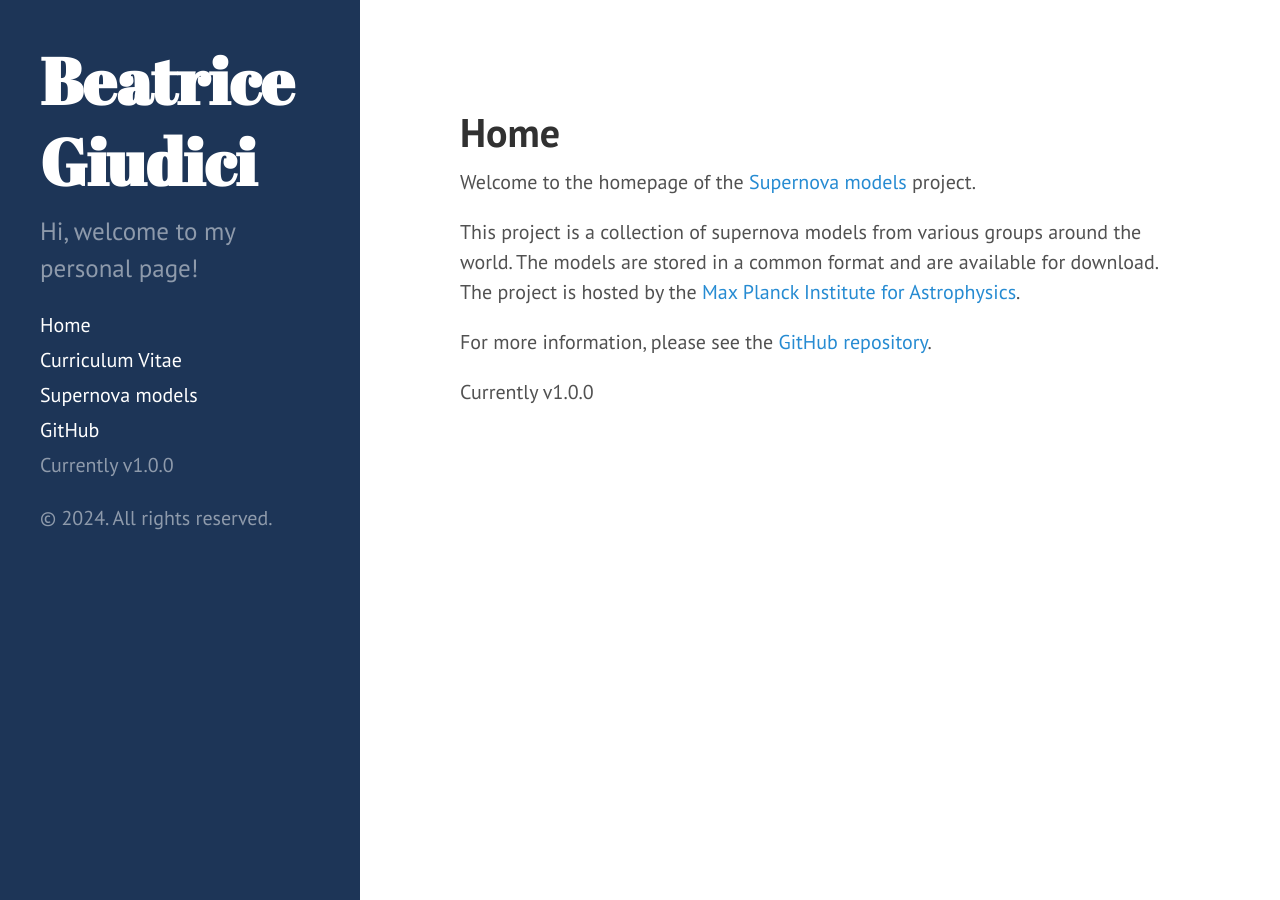
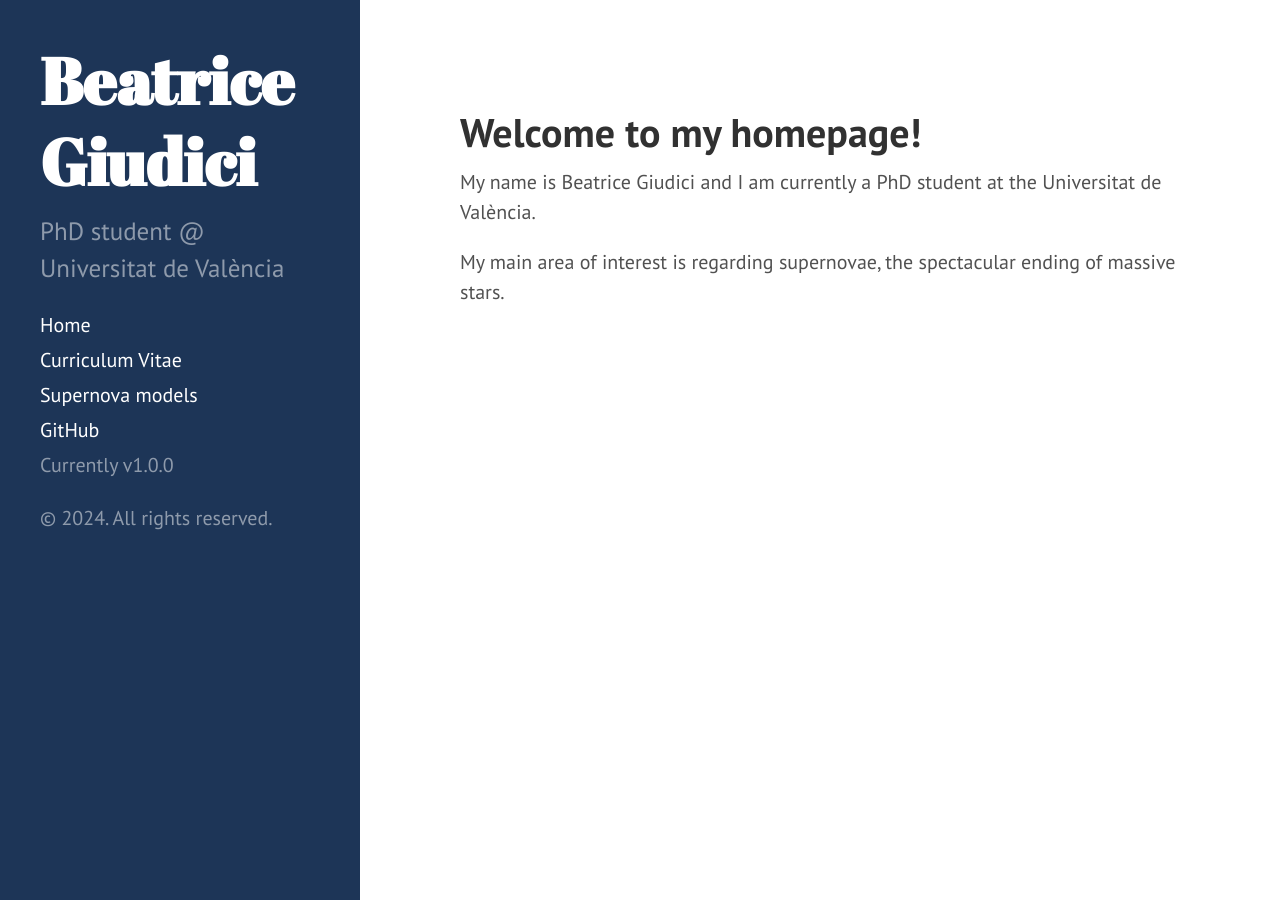
Before and after one commit to BeaGiudici/BeaGiudici.github.io, a Jekyll site: the page built from index.html, in a window 1280 px wide. Built offline with Jekyll 4.4.1, drawn with Linux system fonts in a browser that asks for light colours; the list of posts is cut into pages by our own code.

Commit message:
Changing some information

```diff
--- a/_config.yml
+++ b/_config.yml
@@ -9,7 +9,7 @@ highlighter:      pygments
 # Setup
 title:           'Beatrice Giudici'
 tagline:          'My personal page'
-description:      'Hi, welcome to my personal page!'
+description:      'PhD student @ Universitat de València'
 url:              https://beagiudici.github.io
 baseurl:
 
--- a/index.html
+++ b/index.html
@@ -37,9 +37,7 @@ title: Home
 </div>-->
 
 <div>
-  <h1>Home</h1>
-  <p>Welcome to the homepage of the <a href="https://wwwmpa.mpa-garching.mpg.de/ccsnarchive/archive.html">Supernova models</a> project.</p>
-  <p>This project is a collection of supernova models from various groups around the world. The models are stored in a common format and are available for download. The project is hosted by the <a href="https://wwwmpa.mpa-garching.mpg.de/ccsnarchive/archive.html">Max Planck Institute for Astrophysics</a>.</p>
-  <p>For more information, please see the <a href="{{ site.github.repo }}">GitHub repository</a>.</p>
-  <p>Currently v{{ site.version }}</p>
+  <h1>Welcome to my homepage!</h1>
+  <p>My name is Beatrice Giudici and I am currently a PhD student at the Universitat de València.</p>
+  <p>My main area of interest is regarding supernovae, the spectacular ending of massive stars.</p>
 </div>
```
Also changed, not shown: 4 other files.
